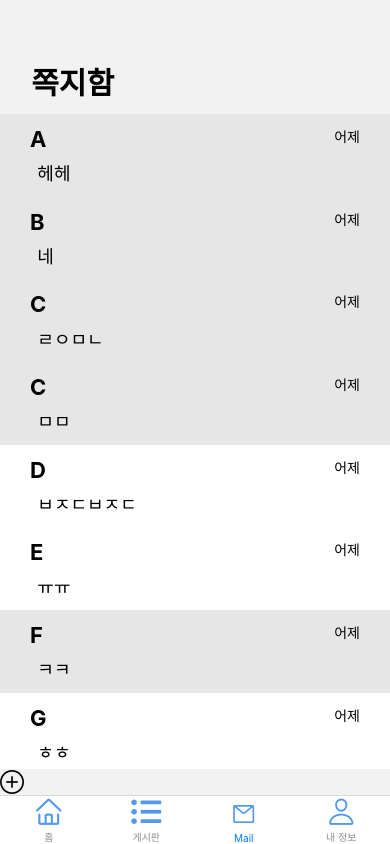
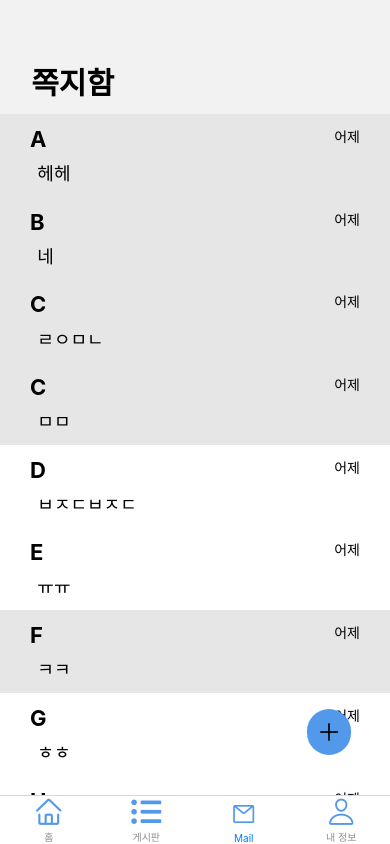
Before and after one commit to venderjin/maPhant-App, a React Native app: screen /Mail in a window 390 px wide. Built offline with nearby package versions, Linux system fonts and the light colour scheme.

Commit message:
메일 추가 버튼

```diff
--- a/src/components/Mail/Mail.tsx
+++ b/src/components/Mail/Mail.tsx
@@ -130,9 +130,9 @@ function Mail() {
           </View>
         </View>
       </ScrollView>
-      <View>
+      <View style={styles.icon}>
         {/* <Ionicons name="add-circle-outline" size={100} style={styles.icon} /> */}
-        <AntDesign name="pluscircleo" size={24} color="black" style={styles.icon} />
+        <AntDesign name="plus" size={24} color="black" />
       </View>
     </View>
   );
@@ -190,8 +190,14 @@ const styles = StyleSheet.create({
     alignContent: "space-between",
   },
   icon: {
-    backgroundColor: "transparent",
+    // backgroundColor: "transparent",
     color: "black",
+    position: "absolute",
+    right: "10%",
+    bottom: "5%",
+    backgroundColor: "#5299EB",
+    borderRadius: 50,
+    padding: 10,
   },
 });
 export default Mail;
```
